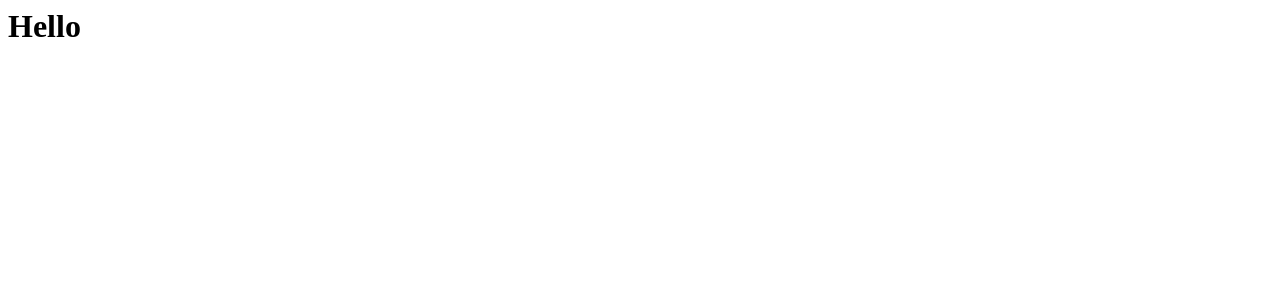
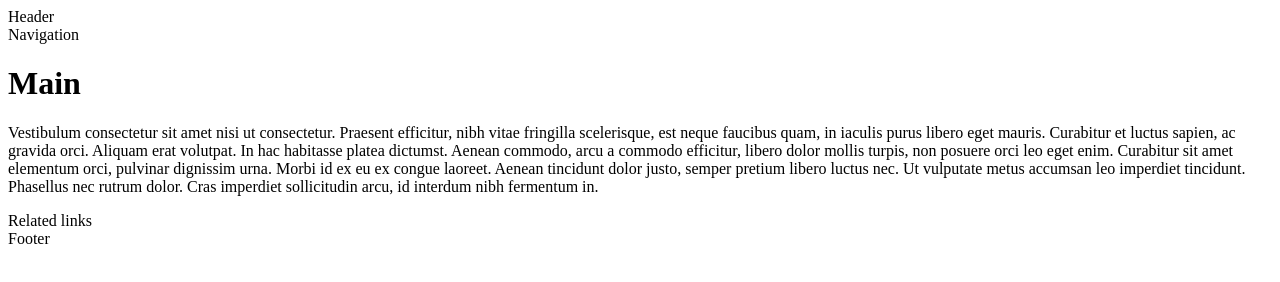
Before and after one commit to sholtomaud/consular-logistics, a plain HTML site: page index.html in a window 1280 px wide. Drawn offline with Linux system fonts and the light colour scheme.

Commit message:
Update index.html

```diff
--- a/index.html
+++ b/index.html
@@ -1 +1,21 @@
-<h1>Hello</h1>
+<!DOCTYPE html>
+<html>
+  <head>
+    <title>Hello!</title>
+    <meta charset="utf-8">
+    <meta http-equiv="X-UA-Compatible" content="IE=edge">
+    <meta name="viewport" content="width=device-width, initial-scale=1">
+    <link rel="stylesheet" href="/reset.css">
+    <link rel="stylesheet" href="/styles.css">
+  </head>
+  <body class="container">
+   <header>Header</header>
+   <nav>Navigation</nav>
+   <main>
+     <h1>Main</h1>
+     <p>Vestibulum consectetur sit amet nisi ut consectetur. Praesent efficitur, nibh vitae fringilla scelerisque, est neque faucibus quam, in iaculis purus libero eget mauris. Curabitur et luctus sapien, ac gravida orci. Aliquam erat volutpat. In hac habitasse platea dictumst. Aenean commodo, arcu a commodo efficitur, libero dolor mollis turpis, non posuere orci leo eget enim. Curabitur sit amet elementum orci, pulvinar dignissim urna. Morbi id ex eu ex congue laoreet. Aenean tincidunt dolor justo, semper pretium libero luctus nec. Ut vulputate metus accumsan leo imperdiet tincidunt. Phasellus nec rutrum dolor. Cras imperdiet sollicitudin arcu, id interdum nibh fermentum in.</p>
+     </main>
+     <aside>Related links</aside>
+     <footer>Footer</footer>
+  </body>
+</html>
```
